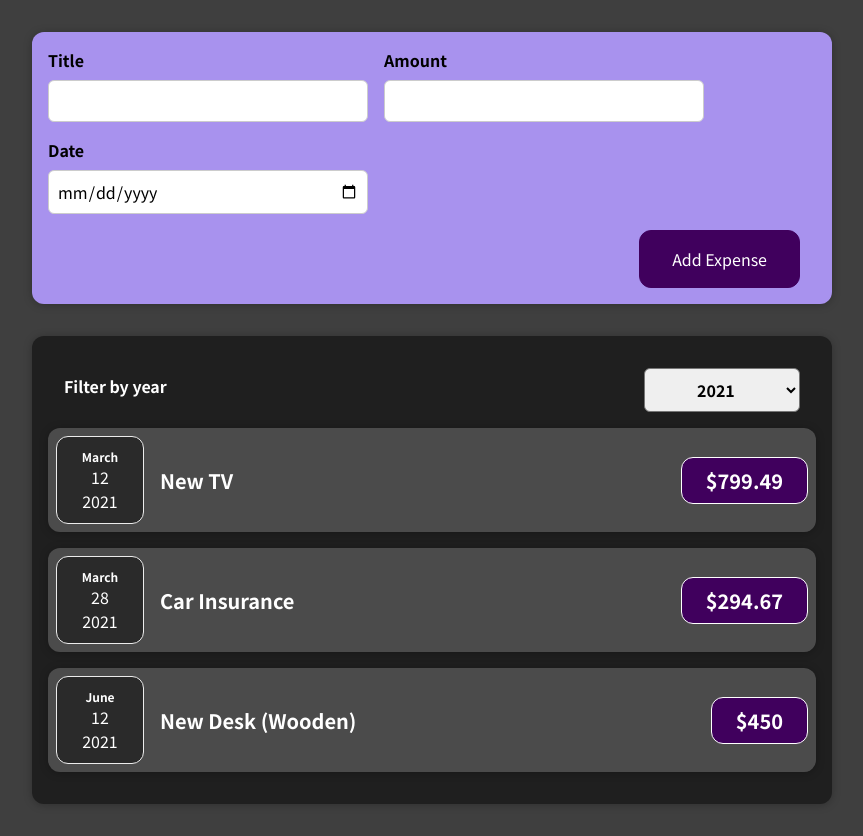
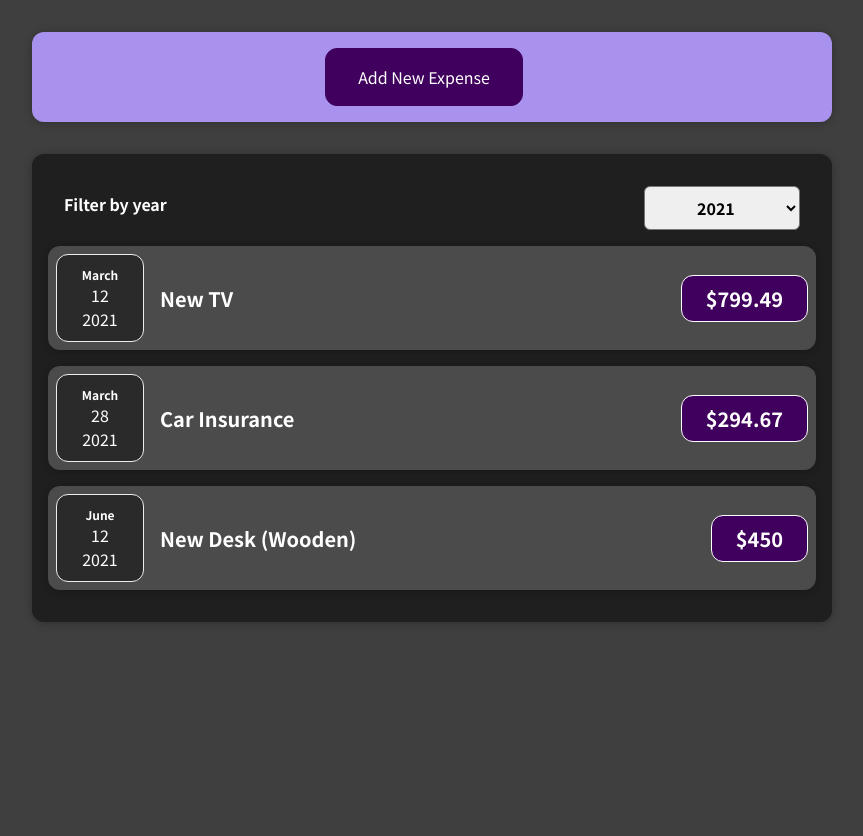
Before and after one commit to Dakota-Leonard/expense-tracker, a React (Create React App) app: page / in a window 1280 px wide. Shown: the whole page, without its empty margins (208-1071 px from the left). After the commit the page ends 800 px from the top, so only its background shows below. Built offline with nearby package versions, Linux system fonts and the light colour scheme.

Commit message:
Add button and handler to toggle ExpenseForm component display

```diff
--- a/src/components/Expenses/ExpenseItem.js
+++ b/src/components/Expenses/ExpenseItem.js
@@ -5,6 +5,7 @@ import './ExpenseItem.css';
 
 const ExpenseItem = props => {
   return (
+    <li>
       <Card className="expense-item">
         <ExpenseDate date={props.date} />
         <div className="expense-item_description">
@@ -12,6 +13,7 @@ const ExpenseItem = props => {
           <div className="expense-item_price">${props.amount}</div>
         </div>
       </Card>
+    </li>
   );
 };
 
--- a/src/components/NewExpense/NewExpense.js
+++ b/src/components/NewExpense/NewExpense.js
@@ -1,8 +1,11 @@
 import './NewExpense.css';
 import ExpenseForm from './ExpenseForm';
+import React, { useState } from 'react';
 
 //Form for inputs
 const NewExpense = props => {
+  const [isEditing, setIsEditing] = useState(false);
+
   const userFormSubmitHandler = enteredFormData => {
     const formData = {
       ...enteredFormData,
@@ -10,11 +13,19 @@ const NewExpense = props => {
       id: Math.random().toString(),
     };
     props.onAddExpense(formData);
+    setIsEditing(!isEditing);
+  };
+
+  const addExpenseClickHander = prevData => {
+    setIsEditing(!isEditing);
   };
 
   return (
     <div className="new-expense">
-      <ExpenseForm onUserFormSubmit={userFormSubmitHandler} />
+      {!isEditing && (
+        <button onClick={addExpenseClickHander}>Add New Expense</button>
+      )}
+      {isEditing && <ExpenseForm onUserFormSubmit={userFormSubmitHandler} />}
     </div>
   );
 };
```
Lines whose indentation alone changed are shown as unchanged.
